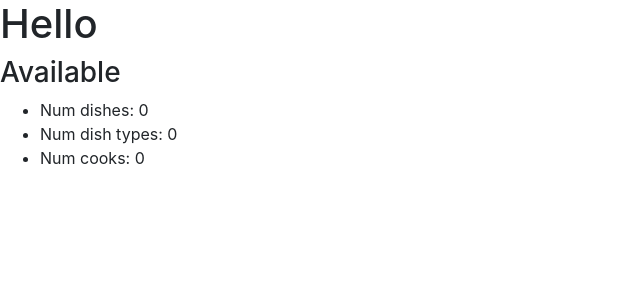
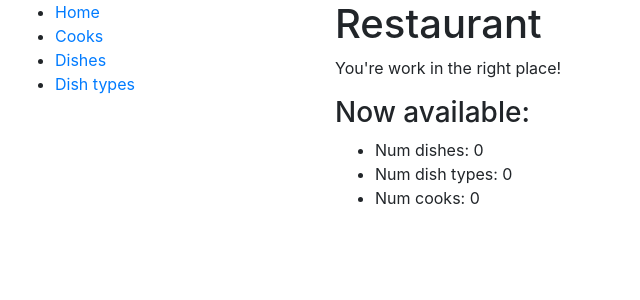
Before and after one commit to b3v3kt0r/restaurant-kitchen-service, a Django app: page /kitchen/ in a window 1280 px wide. Shown: the top 300 px of the page, without its empty margins (0-640 px from the left). Run offline with Django 5.2, Linux system fonts and the light colour scheme; data that the repository does not hold is empty.

Commit message:
create base, index and sidebar htmls

```diff
--- a/kitchen/views.py
+++ b/kitchen/views.py
@@ -14,4 +14,4 @@ def index(request: HttpRequest) -> HttpResponse:
         "num_dish_type": num_dish_type,
         "num_cooks": num_cooks
     }
-    return render(request, "base.html", context)
+    return render(request, "kitchen/index.html", context)
--- a/templates/base.html
+++ b/templates/base.html
@@ -1,18 +1,28 @@
 <!DOCTYPE "html">
 <html lang="en">
 <head>
-  <title>Restaurant</title>
+  {% block title %}
+    <title>Restaurant</title>
+  {% endblock %}
   <meta charset="utf-8">
   <meta name="viewport" content="width-device-width, initial-scale=1">
-  <link rel="stylesheet" href="https://cdn.jsdelivr.net/npm/bootstrap@4.6.2/dist/css/bootstrap.min.css" integrity="sha384-xOolHFLEh07PJGoPkLv1IbcEPTNtaed2xpHsD9ESMhqIYd0nLMwNLD69Npy4HI+N" crossorigin="anonymous">
+  <link rel="stylesheet" href="https://cdn.jsdelivr.net/npm/bootstrap@4.6.2/dist/css/bootstrap.min.css"
+        integrity="sha384-xOolHFLEh07PJGoPkLv1IbcEPTNtaed2xpHsD9ESMhqIYd0nLMwNLD69Npy4HI+N" crossorigin="anonymous">
 </head>
 <body>
-<h1>Hello</h1>
-<h3>Available</h3>
-<ul>
-  <li>Num dishes: {{ num_dishes }}</li>
-  <li>Num dish types: {{ num_dish_type }}</li>
-  <li>Num cooks: {{ num_cooks }}</li>
-</ul>
+<div class="container-fluid">
+  <div class="row">
+    <div class="col-sm-3">
+      {% block sidebar %}
+        {% include 'includes/sidebar.html' %}
+      {% endblock %}
+    </div>
+    <div class="col-sm-9">
+      {% block content %}
+      {% endblock %}
+    </div>
+  </div>
+</div>
+
 </body>
 </html>
--- /dev/null
+++ b/templates/includes/sidebar.html
@@ -0,0 +1,6 @@
+<ul>
+  <li><a href="{% url 'kitchen:index' %}">Home</a></li>
+  <li><a href="#">Cooks</a></li>
+  <li><a href="#">Dishes</a></li>
+  <li><a href="#">Dish types</a></li>
+</ul>
--- /dev/null
+++ b/templates/kitchen/index.html
@@ -0,0 +1,14 @@
+{% extends "base.html" %}
+{% block title %}
+  <title>Home page</title>
+{% endblock %}
+{% block content %}
+  <h1>Restaurant</h1>
+  <p>You're work in the right place!</p>
+  <h3>Now available:</h3>
+  <ul>
+    <li>Num dishes: {{ num_dishes }}</li>
+    <li>Num dish types: {{ num_dish_type }}</li>
+    <li>Num cooks: {{ num_cooks }}</li>
+  </ul>
+{% endblock %}
```
